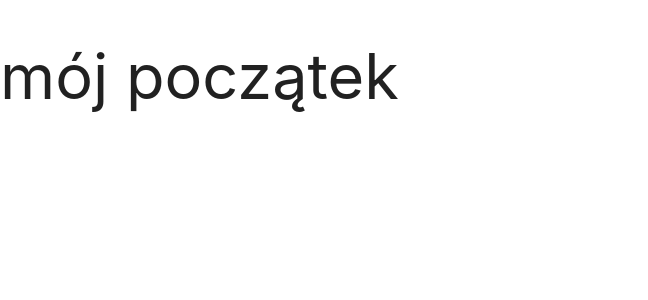
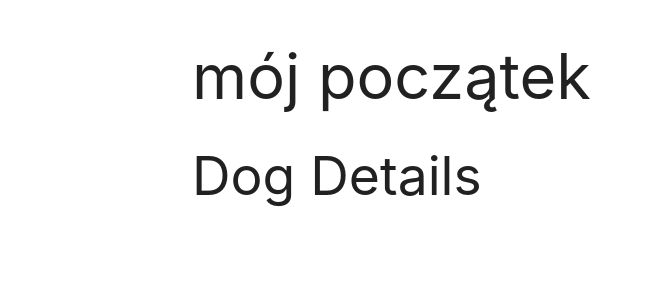
Before and after one commit to Matix97/Angular_start, an Angular app: page / in a window 1280 px wide. Shown: the top 300 px of the page, without its empty margins (0-648 px from the left). Built offline with nearby package versions, Linux system fonts and the light colour scheme.

Commit message:
adding first component

```diff
--- a/angular.json
+++ b/angular.json
@@ -24,7 +24,7 @@
               "src/assets"
             ],
             "styles": [
-
+              "src/styles.css" ,
               "../my-first-project/node_modules/materialize-css/dist/css/materialize.min.css"
             ],
             "scripts": []
--- a/src/app/app.component.html
+++ b/src/app/app.component.html
@@ -1,5 +1,7 @@
 <!--The content below is only a placeholder and can be replaced.-->
-
+<div class="container">
   <h1>
      {{ title }}
   </h1>
+  <dog-details></dog-details>
+</div>
--- a/src/app/app.module.ts
+++ b/src/app/app.module.ts
@@ -2,10 +2,11 @@ import { BrowserModule } from '@angular/platform-browser';
 import { NgModule } from '@angular/core';
 
 import { AppComponent } from './app.component';
-
+import{DogDetailsComponent} from './dog-details.component'
 @NgModule({
   declarations: [
-    AppComponent
+    AppComponent,
+    DogDetailsComponent
   ],
   imports: [
     BrowserModule
--- /dev/null
+++ b/src/app/dog-details.component.ts
@@ -0,0 +1,11 @@
+import {Component} from '@angular/core'
+
+@Component({
+    selector:"dog-details",
+    template:`
+        <h2>Dog Details</h2>
+    `
+})
+export class DogDetailsComponent{
+
+}
```
